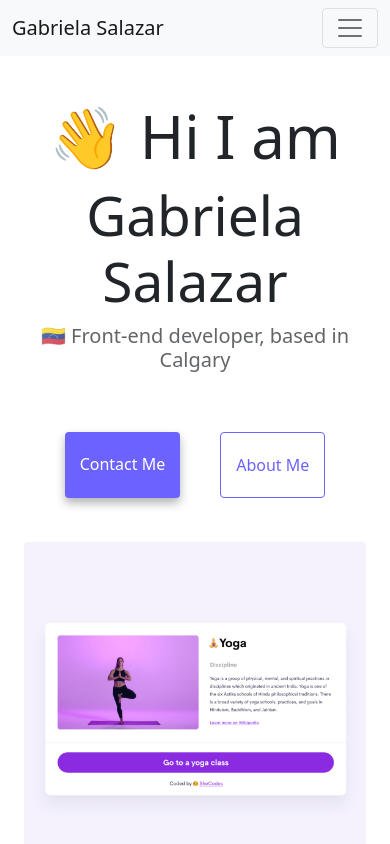
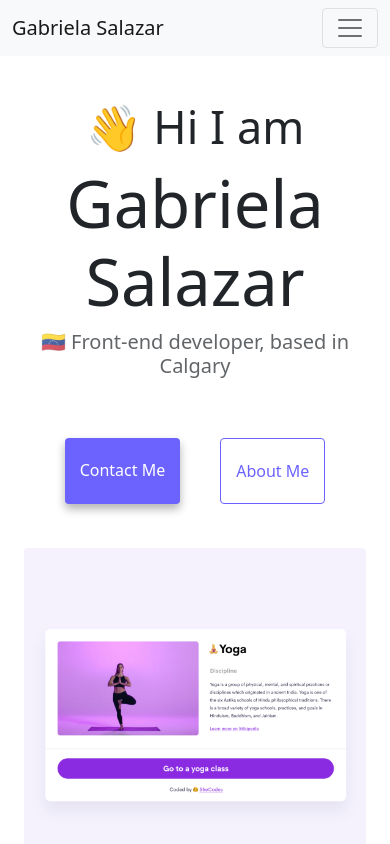
Before and after one commit to salazargc/Advanced-Tools-Homework, a website: page index.html in a window 390 px wide. Shown: the top 844 px of the page. Drawn offline with nearby package versions, Linux system fonts and the light colour scheme.

Commit message:
font-size greeting changed

```diff
--- a/src/style.css
+++ b/src/style.css
@@ -95,7 +95,7 @@ p {
 
 @media (max-width: 576px) {
   .special-heading {
-    font-size: 55px;
+    font-size: 65px;
     margin: 10px;
   }
   .special-title {
@@ -103,7 +103,7 @@ p {
     margin: 10px;
   }
   .special-greeting {
-    font-size: 60px;
+    font-size: 45px;
   }
   .special-contactme {
     font-size: 40px;
```
